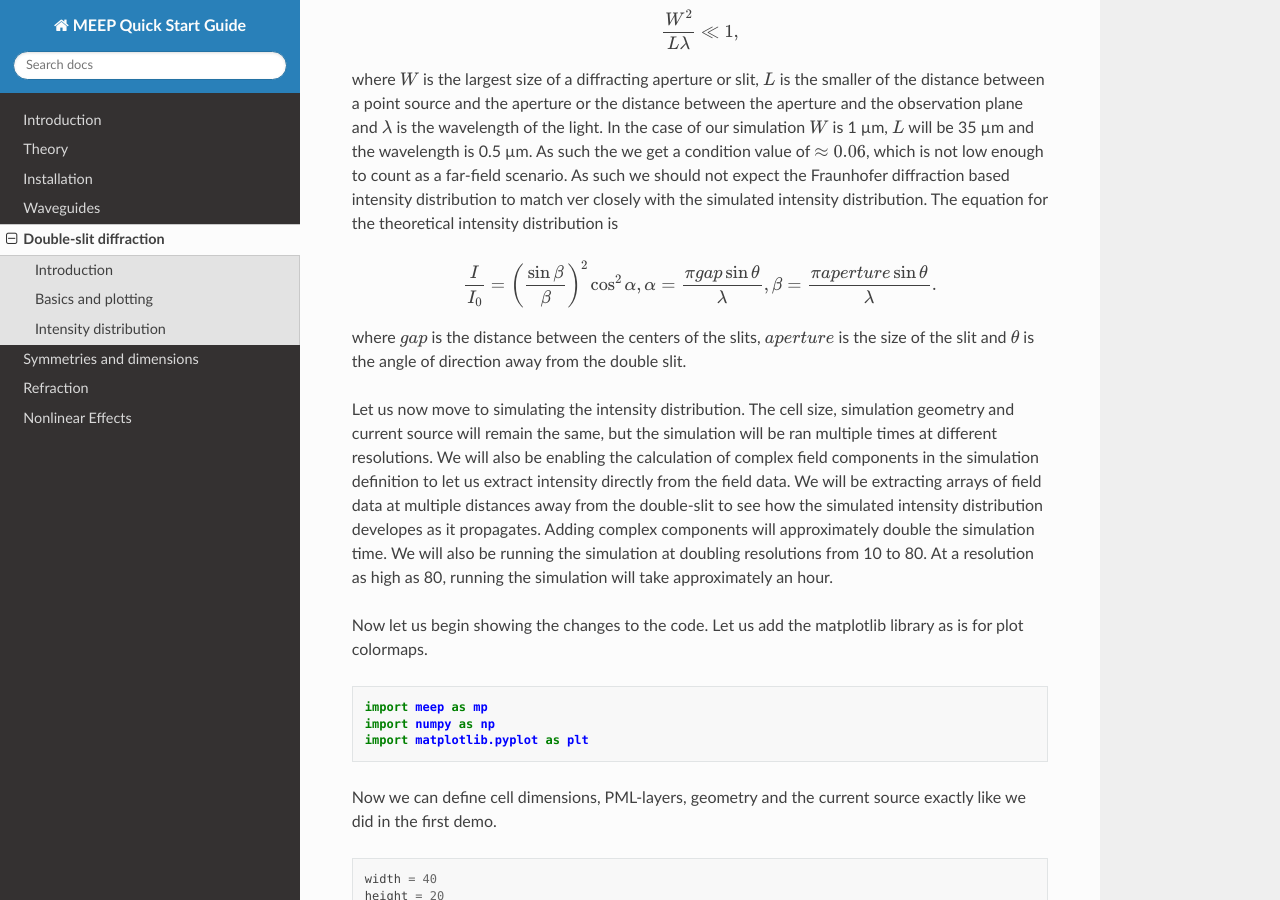
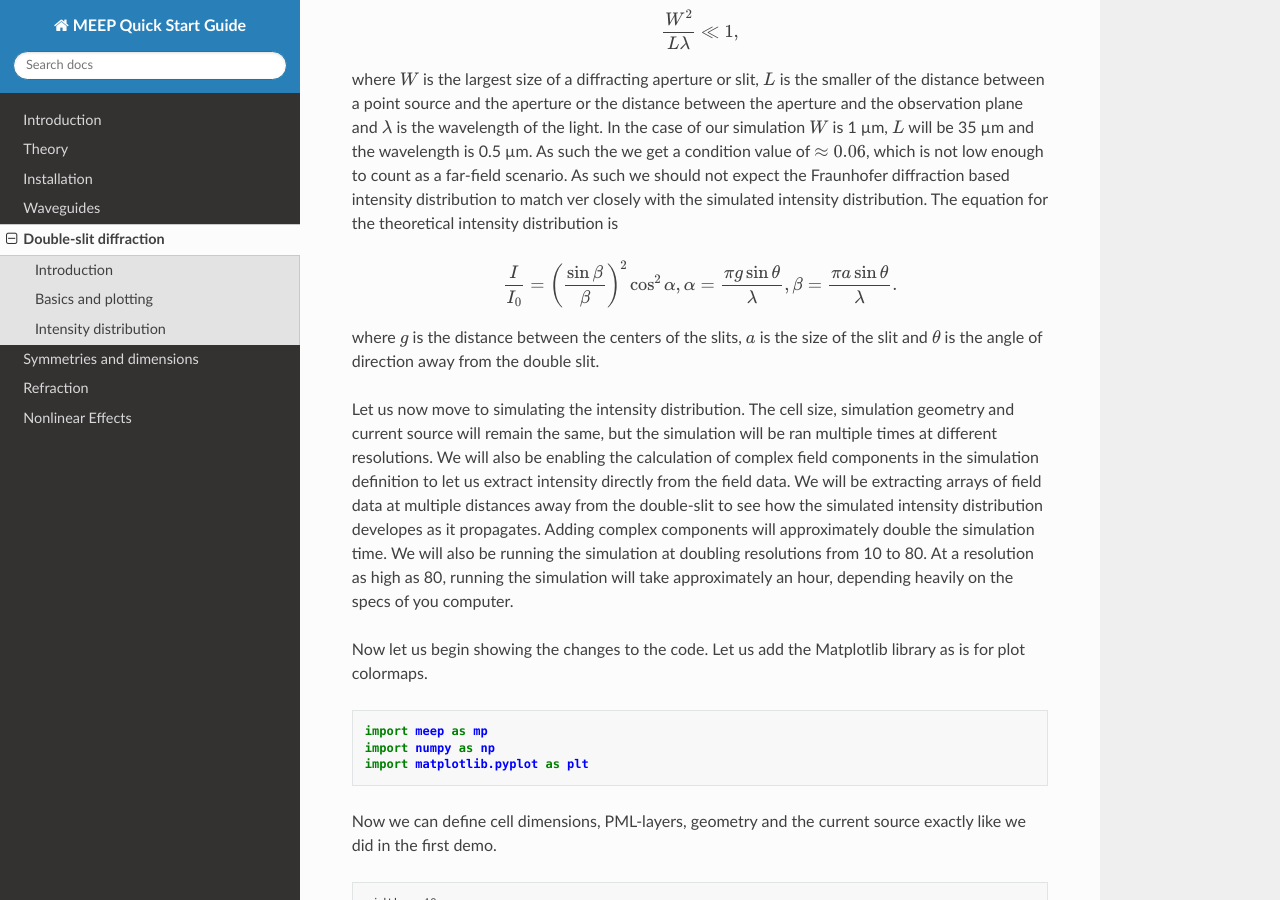
Before and after one commit to lehtisa/tuni_meep_doc, a Sphinx documentation site: the page built from docs/source/double_slit.rst, in a window 1280 px wide and 900 px high, scrolled down 4822 px. Built offline with Sphinx 7.4.7 and the Read the Docs theme 3.1.0, drawn with Linux system fonts in a browser that asks for light colours; pages that are not in the unit, such as notebooks, are missing from menus.

Commit message:
tiny text adjustments

```diff
--- a/docs/source/double_slit.rst
+++ b/docs/source/double_slit.rst
@@ -203,15 +203,15 @@ The equation for the theoretical intensity distribution is
 .. math::
 
     \frac{I}{I_0}=\left(\frac{\sin\beta}{\beta}\right)^2\cos^2\alpha,
-    \alpha =\frac{\pi gap\sin \theta }{\lambda },
-    \beta =\frac{\pi aperture\sin \theta }{\lambda }.
+    \alpha =\frac{\pi g\sin \theta }{\lambda },
+    \beta =\frac{\pi a\sin \theta }{\lambda }.
 
-where :math:`gap` is the distance between the centers of the slits, :math:`aperture` is the size of the slit and :math:`\theta` is the
+where :math:`g` is the distance between the centers of the slits, :math:`a` is the size of the slit and :math:`\theta` is the
 angle of direction away from the double slit.
 
-Let us now move to simulating the intensity distribution. The cell size, simulation geometry and current source will remain the same, but the simulation will be ran multiple times at different resolutions. We will also be enabling the calculation of complex field components in the simulation definition to let us extract intensity directly from the field data. We will be extracting arrays of field data at multiple distances away from the double-slit to see how the simulated intensity distribution developes as it propagates. Adding complex components will approximately double the simulation time. We will also be running the simulation at doubling resolutions from 10 to 80. At a resolution as high as 80, running the simulation will take approximately an hour.
+Let us now move to simulating the intensity distribution. The cell size, simulation geometry and current source will remain the same, but the simulation will be ran multiple times at different resolutions. We will also be enabling the calculation of complex field components in the simulation definition to let us extract intensity directly from the field data. We will be extracting arrays of field data at multiple distances away from the double-slit to see how the simulated intensity distribution developes as it propagates. Adding complex components will approximately double the simulation time. We will also be running the simulation at doubling resolutions from 10 to 80. At a resolution as high as 80, running the simulation will take approximately an hour, depending heavily on the specs of you computer.
 
-Now let us begin showing the changes to the code. Let us add the matplotlib library as is for plot colormaps.
+Now let us begin showing the changes to the code. Let us add the Matplotlib library as is for plot colormaps.
 
 .. code-block:: python
 
```
